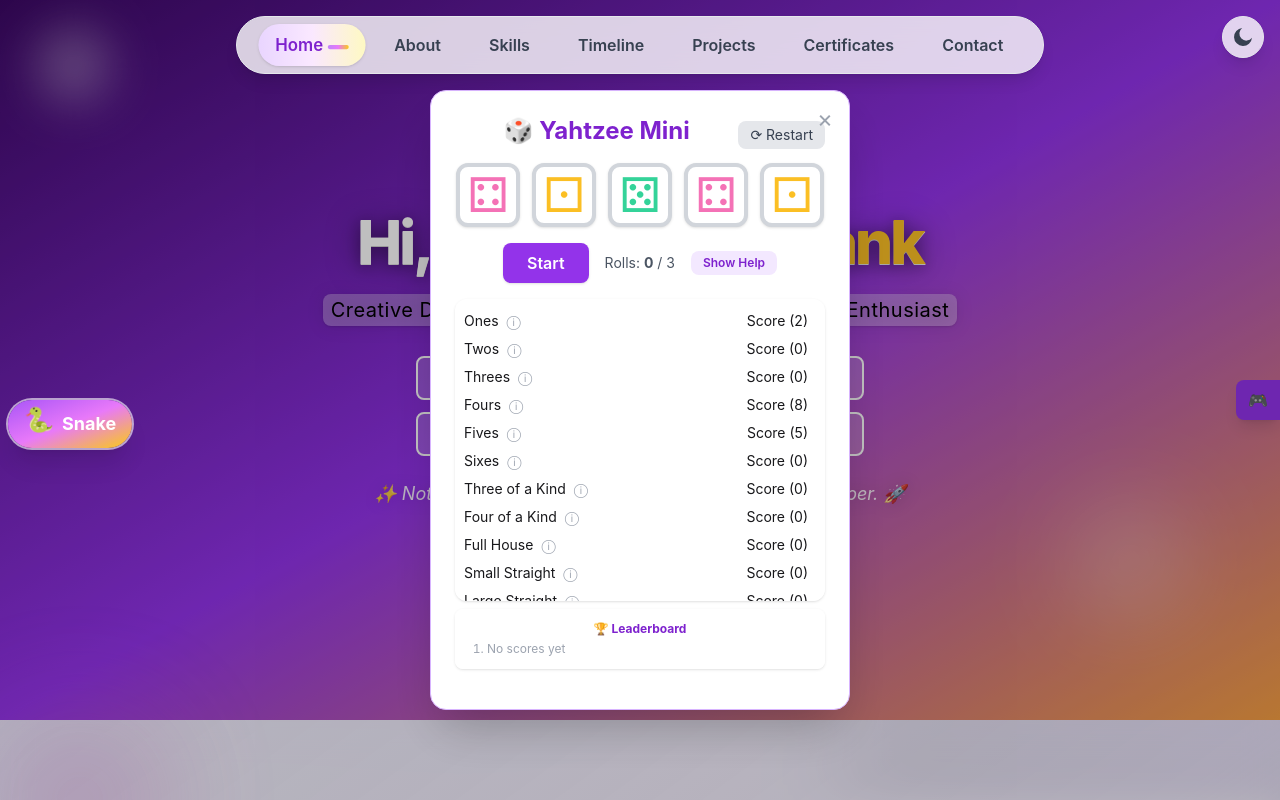
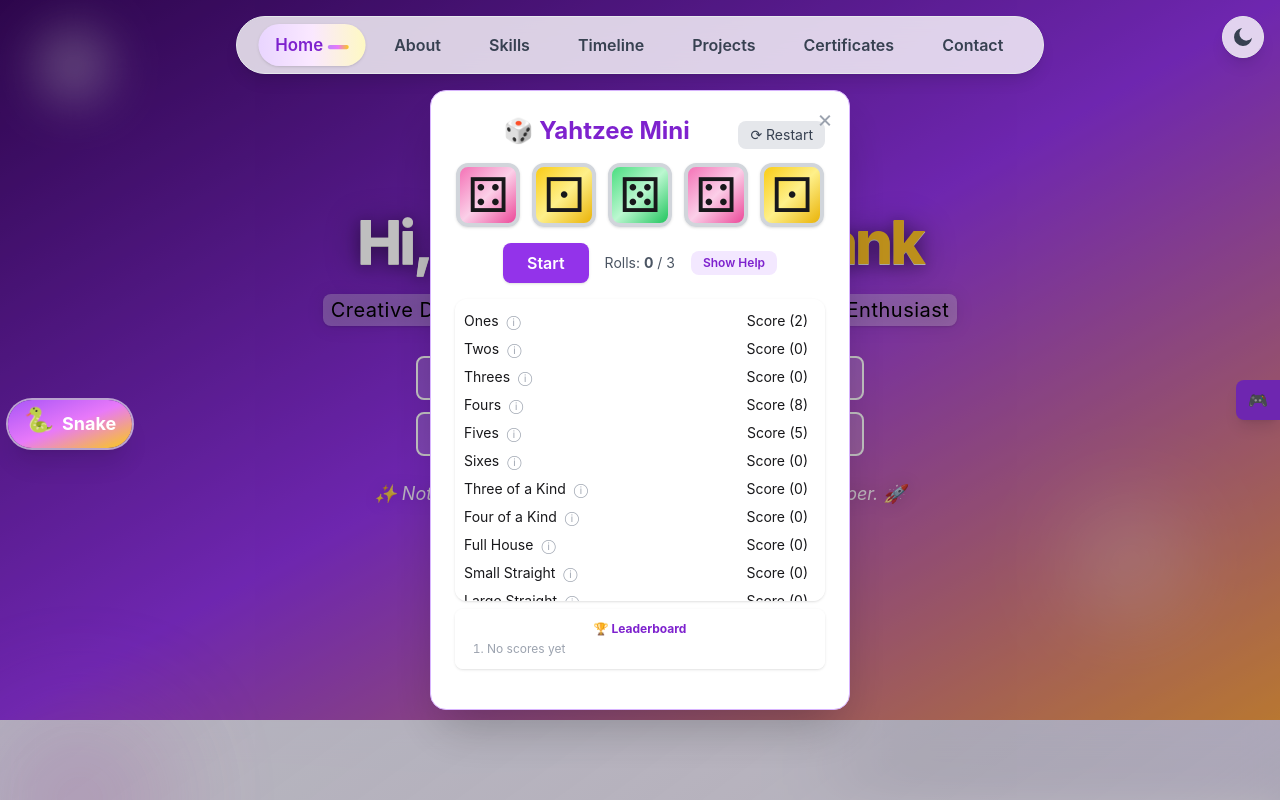
Before and after one commit to shashanksuri616/mypage, a React (Create React App) app in the folder frontend/: page / in a window 1280 px wide. Both pictures are taken after a click on the button "Open Game". Shown: the top 800 px of the page. Built offline with nearby package versions, Linux system fonts and the light colour scheme.

Commit message:
upgraded minigame

```diff
--- a/frontend/src/components/SimpleGame.js
+++ b/frontend/src/components/SimpleGame.js
@@ -2,8 +2,6 @@ import { useState, useRef, useEffect } from "react";
 import { motion, AnimatePresence } from "framer-motion";
 
 // --- SIMPLIFIED YAHTZEE SCORING SYSTEM ---
-// Only keep: Ones, Twos, Threes, Fours, Fives, Sixes, Three of a Kind, Four of a Kind, Full House, Small Straight, Large Straight, Yahtzee, Chance
-
 const scoreCategories = [
     { name: "Ones", calc: (dice) => dice.filter((d) => d === 1).length * 1, help: "Sum of all 1s" },
     { name: "Twos", calc: (dice) => dice.filter((d) => d === 2).length * 2, help: "Sum of all 2s" },
@@ -79,7 +77,15 @@ const scoreCategories = [
 // --- END SIMPLIFIED SCORING ---
 
 const diceUnicode = ["", "⚀", "⚁", "⚂", "⚃", "⚄", "⚅"];
-const diceColors = ["", "#fbbf24", "#a78bfa", "#38bdf8", "#f472b6", "#34d399", "#f87171"];
+const diceGradients = [
+    "", // unused
+    "from-yellow-400 via-yellow-200 to-yellow-500",
+    "from-purple-400 via-purple-200 to-purple-500",
+    "from-blue-400 via-blue-200 to-blue-500",
+    "from-pink-400 via-pink-200 to-pink-500",
+    "from-green-400 via-green-200 to-green-500",
+    "from-red-400 via-red-200 to-red-500",
+];
 
 const yahtzeeRules = [
     { name: "Ones–Sixes", desc: "Score the sum of dice showing that number." },
@@ -128,18 +134,13 @@ const SimpleGame = () => {
     // Only allow rolling if not all categories are filled and less than 3 rolls
     const canRoll = rolls < 3 && scores.some((s) => s === null);
 
-	// Remember last selected category for score summary
     useEffect(() => {
         if (selectedCat !== null) setLastSelected(selectedCat);
     }, [selectedCat]);
 
-	// Calculate total score using only filled categories
     const totalScore = scores.reduce((a, b) => a + (b || 0), 0) + streakBonus;
-
-	// Game over if all categories are filled
     const gameOver = scores.every((s) => s !== null);
 
-	// Suggest best category (highest score for current dice)
     function getBestCategory() {
         let best = { idx: null, score: -1 };
         scoreCategories.forEach((cat, i) => {
@@ -152,7 +153,6 @@ const SimpleGame = () => {
     }
     const bestCat = getBestCategory();
 
-	// Hold suggestion: highlight dice that help with bestCat
     function getSuggestedHolds() {
         if (rolls === 0 || bestCat == null) return [false, false, false, false, false];
         const cat = scoreCategories[bestCat];
@@ -178,26 +178,22 @@ const SimpleGame = () => {
     }
     const suggestedHolds = getSuggestedHolds();
 
-	// Roll dice
     const handleRoll = () => {
         if (!canRoll) return;
         setDice(dice.map((d, i) => (held[i] ? d : Math.ceil(Math.random() * 6))));
         setRolls(rolls + 1);
     };
 
-	// Hold/unhold dice
     const toggleHold = (idx) => {
         if (!canRoll) return;
         setHeld(held.map((h, i) => (i === idx ? !h : h)));
     };
 
-	// Score selection with streak logic
     const handleScore = (idx) => {
         if (scores[idx] !== null) return;
         const newScores = [...scores];
         newScores[idx] = scoreCategories[idx].calc(dice);
 
-		// Streak logic: +1 for every consecutive turn, reset if skipped
         let newStreak = streak + 1;
         let bonus = 0;
         if (newStreak > 0 && newStreak % 3 === 0) {
@@ -217,7 +213,6 @@ const SimpleGame = () => {
         if (newScores.every((s) => s !== null)) setTimeout(() => setShowSummary(true), 700);
     };
 
-	// Restart game
     const handleRefresh = () => {
         setScores(Array(scoreCategories.length).fill(null));
         setDice(rollDice());
@@ -226,9 +221,10 @@ const SimpleGame = () => {
         setSelectedCat(null);
         setShowSummary(false);
         setLastSelected(null);
+        setStreak(0);
+        setStreakBonus(0);
     };
 
-	// Save to leaderboard
     const handleAddToLeaderboard = () => {
         const name = playerName.trim() || "Anonymous";
         const newEntry = { name, score: totalScore, date: new Date().toISOString() };
@@ -241,14 +237,12 @@ const SimpleGame = () => {
         setShowSummary(false);
     };
 
-	// Prevent background scroll when summary popup is open
     useEffect(() => {
         if (showSummary) {
             document.body.style.overflow = "hidden";
         } else {
             document.body.style.overflow = "";
         }
-		// Clean up on unmount
         return () => {
             document.body.style.overflow = "";
         };
@@ -277,14 +271,14 @@ const SimpleGame = () => {
               rounded-xl border-4 shadow flex items-center justify-center
               transition-all duration-200
               ${held[i]
-								? "border-purple-500 bg-purple-100 dark:bg-purple-900 scale-110"
+                                ? "border-purple-500 scale-110"
                                 : suggestedHolds[i]
-									? "border-green-400 bg-green-50 dark:bg-green-900 scale-105 animate-pulse"
-									: "border-gray-300 bg-white dark:bg-gray-800 hover:border-purple-300"}
+                                    ? "border-green-400 scale-105 animate-pulse"
+                                    : "border-gray-300 hover:border-purple-300"}
               ${canRoll ? "cursor-pointer" : "opacity-60"}
+              bg-gradient-to-br ${diceGradients[d]}
             `}
                         style={{
-							color: diceColors[d],
                             boxShadow: held[i] ? "0 0 0 4px #c4b5fd44" : undefined,
                         }}
                         onClick={() => toggleHold(i)}
```
Lines whose indentation alone changed are shown as unchanged.
